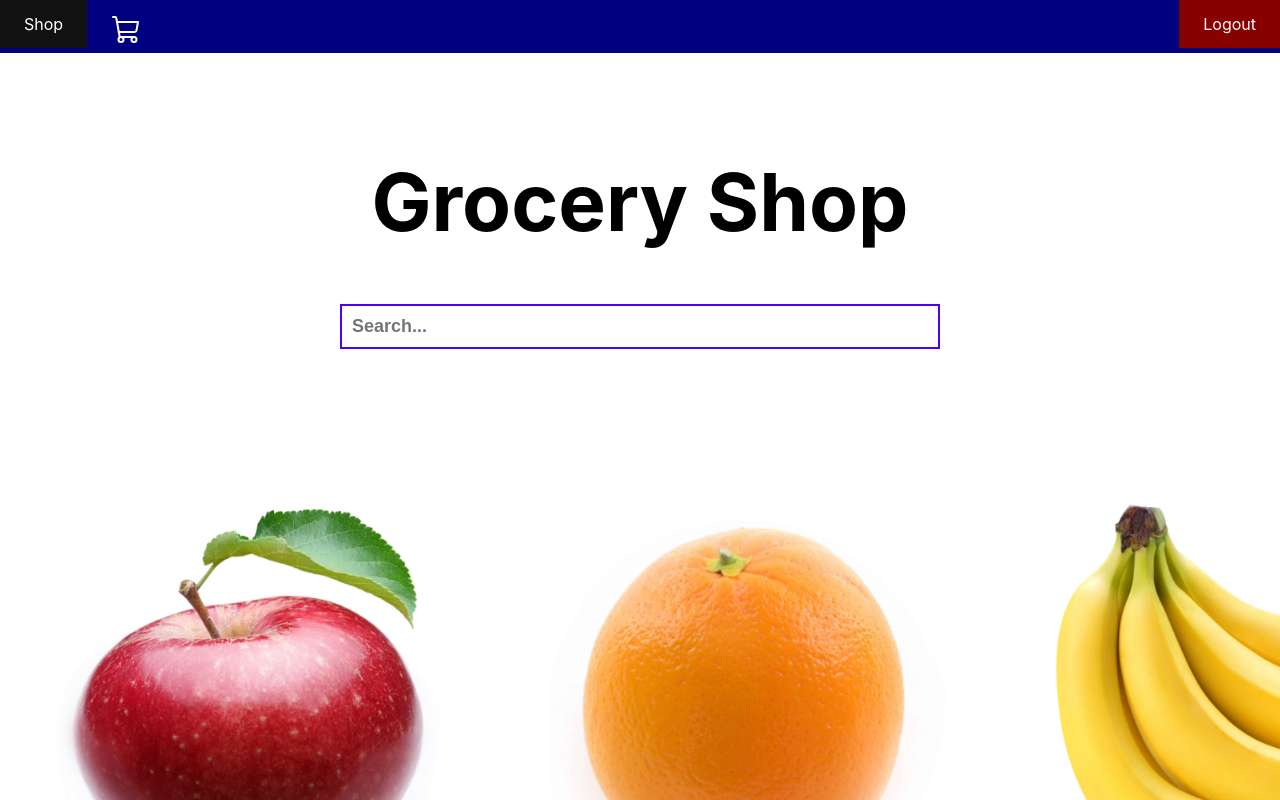
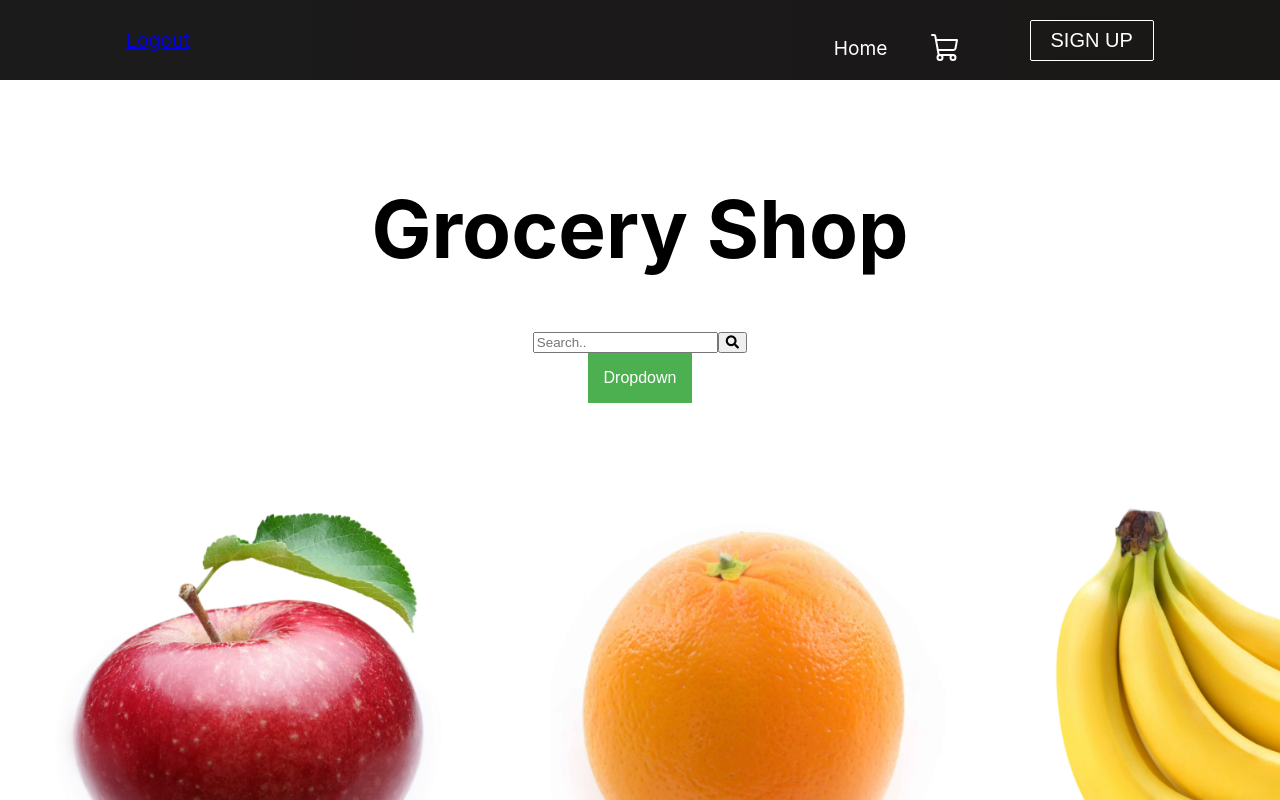
Before and after one commit to gaoaaron1/SquareJ, a React (Create React App) app in the folder frontend/: page /shop in a window 1280 px wide. Shown: the top 800 px of the page. Built offline with nearby package versions, Linux system fonts and the light colour scheme.

Commit message:
Added new navigation bar

```diff
--- a/frontend/package.json
+++ b/frontend/package.json
@@ -11,7 +11,6 @@
     "react": "^18.2.0",
     "react-dom": "^18.2.0",
     "react-router-dom": "^6.11.2",
-    "react-scripts": "5.0.1",
     "web-vitals": "^2.1.4"
   },
   "scripts": {
@@ -37,5 +36,8 @@
       "last 1 firefox version",
       "last 1 safari version"
     ]
+  },
+  "devDependencies": {
+    "react-scripts": "^5.0.1"
   }
 }
--- a/frontend/public/index.html
+++ b/frontend/public/index.html
@@ -10,6 +10,17 @@
       content="Web site created using create-react-app"
     />
     <link rel="apple-touch-icon" href="%PUBLIC_URL%/logo192.png" />
+    <link
+      rel="stylesheet"
+      href="https://use.fontawesome.com/releases/v5.13.1/css/all.css"
+      integrity="sha384-xxzQGERXS00kBmZW/6qxqJPyxW3UR0BPsL4c8ILaIWXva5kFi7TxkIIaMiKtqV1Q"
+      crossorigin="anonymous"
+    />
+    <link
+      href="https://fonts.googleapis.com/css2?family=PT+Sans:wght@700&display=swap"
+      rel="stylesheet"
+    />
+
     <!--
       manifest.json provides metadata used when your web app is installed on a
       user's mobile device or desktop. See https://developers.google.com/web/fundamentals/web-app-manifest/
--- /dev/null
+++ b/frontend/src/components/Button.css
@@ -0,0 +1,41 @@
+:root {
+    --primary: #fff;
+}
+
+.btn {
+    padding: 8px 20px;
+    border-radius: 2px;
+    outline: none;
+    border: none;
+    cursor: pointer;
+}
+
+.btn--primary {
+    background-color: var(--primary);
+    color: #242424;
+    border: 1px solid var(--primary);
+}
+
+.btn--outline {
+    background-color: transparent;
+    color: #fff;
+    padding: 8px 20px;
+    border: 1px solid var(--primary);
+    transition: all 0.3s ease-out;
+}
+
+.btn--medium {
+    padding: 8px 20px;
+    font-size: 20px;
+}
+
+.btn--large {
+    padding: 12px 26px;
+    font-size: 20px;
+}
+
+.btn--medium:hover, .btn--large:hover {
+    background: #fff;
+    color: #242424;
+    transition: all 0.3s ease-out;
+}
--- /dev/null
+++ b/frontend/src/components/Button.jsx
@@ -0,0 +1,32 @@
+import React from 'react';
+import './Button.css';
+import { Link } from 'react-router-dom';
+
+const STYLES = ['btn--primary', 'btn--outline'];
+const SIZES = ['btn--medium', 'btn--large'];
+
+export const Button = ({
+  children,
+  type,
+  onClick,
+  buttonStyle,
+  buttonSize
+}) => {
+  const checkButtonStyle = STYLES.includes(buttonStyle)
+    ? buttonStyle
+    : STYLES[0];
+
+  const checkButtonSize = SIZES.includes(buttonSize) ? buttonSize : SIZES[0];
+
+  return (
+    <Link to="/sign-up" className="btn-mobile">
+      <button
+        className={`btn ${checkButtonStyle} ${checkButtonSize}`}
+        onClick={onClick}
+        type={type}
+      >
+        {children}
+      </button>
+    </Link>
+  );
+};
--- a/frontend/src/components/navbar.css
+++ b/frontend/src/components/navbar.css
@@ -1,32 +1,158 @@
-ul {
-  width: 100%;
-  list-style-type: none;
-  margin: 0;
-  padding: 0;
-  overflow: hidden;
-  background-color: rgb(0, 0, 128);
+.navbar {
+  background: linear-gradient(90deg, rgb(28, 27, 27) 0%, rgb(26, 23, 23) 100%);
+  height: 80px;
+  display: flex;
+  justify-content: center;
+  align-items: center;
+  font-size: 1.2rem;
+  position: sticky;
+  top: 0;
+  z-index: 999;
 }
 
-li {
-  float: left;
+.navbar-container {
+  display: flex;
+  justify-content: center;
+  align-items: center;
+  height: 80px;
+  max-width: 1500px;
 }
 
-li a {
-  display: block;
-  color: white;
-  text-align: center;
-  padding: 14px 24px; /* Increase the padding values as desired */
+.navbar-logo {
+  color: #fff;
+  justify-self: start;
+  margin-left: 20px;
+  cursor: pointer;
   text-decoration: none;
+  font-size: 2rem;
+  display: flex;
+  align-items: center;
 }
 
-li a:hover:not(.active) {
-  background-color: #111;
+.fa-typo3 {
+  margin-left: 0.5rem;
+  font-size: 1.8rem;
 }
 
-.active {
-  background-color: #870101;
+.nav-menu {
+  display: grid;
+  grid-template-columns: repeat(4, auto);
+  grid-gap: 10px;
+  list-style: none;
+  text-align: center;
+  width: 60vw;
+  justify-content: end;
+  margin-right: 2rem;
 }
 
-.cartStyle {
-    height: 25px;
+.nav-item {
+  height: 80px;
 }
+
+.nav-links {
+  color: #fff;
+  display: flex;
+  align-items: center;
+  text-decoration: none;
+  padding: 0.5rem 1rem;
+  height: 100%;
+}
+
+.nav-links:hover {
+  border-bottom: 4px solid #fff;
+  transition: all 0.2s ease-out;
+}
+
+.fa-bars {
+  color: #fff;
+}
+
+.nav-links-mobile {
+  display: none;
+}
+
+.menu-icon {
+  display: none;
+}
+
+@media screen and (max-width: 960px) {
+  .NavbarItems {
+    position: relative;
+  }
+
+  .nav-menu {
+    display: flex;
+    flex-direction: column;
+    width: 100%;
+    height: 90vh;
+    position: absolute;
+    top: 80px;
+    left: -100%;
+    opacity: 1;
+    transition: all 0.5s ease;
+  }
+
+  .nav-menu.active {
+    background: #242222;
+    left: 0;
+    opacity: 1;
+    transition: all 0.5s ease;
+    z-index: 1;
+  }
+
+  .nav-links {
+    text-align: center;
+    padding: 2rem;
+    width: 100%;
+    display: table;
+  }
+
+  .nav-links:hover {
+    background-color: #fff;
+    color: #242424;
+    border-radius: 0;
+  }
+
+  .navbar-logo {
+    position: absolute;
+    top: 0;
+    left: 0;
+    transform: translate(25%, 50%);
+  }
+
+  .menu-icon {
+    display: block;
+    position: absolute;
+    top: 0;
+    right: 0;
+    transform: translate(-100%, 60%);
+    font-size: 1.8rem;
+    cursor: pointer;
+  }
+
+  .fa-times {
+    color: #fff;
+    font-size: 2rem;
+  }
+
+  .nav-links-mobile {
+    display: block;
+    text-align: center;
+    margin: 2rem auto;
+    border-radius: 4px;
+    width: 80%;
+    text-decoration: none;
+    font-size: 1.5rem;
+    background-color: transparent;
+    color: #fff;
+    padding: 14px 20px;
+    border: 1px solid #fff;
+    transition: all 0.3s ease-out;
+  }
+
+  .nav-links-mobile:hover {
+    background: #fff;
+    color: #242424;
+    transition: 250ms;
+  }
+}
--- a/frontend/src/components/navbar.jsx
+++ b/frontend/src/components/navbar.jsx
@@ -1,27 +1,67 @@
-import React from 'react';
+import React, { useState, useEffect } from 'react';
 import { Link } from 'react-router-dom';
 import { ShoppingCart } from 'phosphor-react';
 import './navbar.css';
+import { Button } from './Button';
 
 const Navbar = () => {
+  // Use state for clicking
+  const [click, setClick] = useState(false);
+  const [button, setButton] = useState(false);
+
+  const handleClick = () => setClick(!click);
+  const closeMobileMenu = () => setClick(false);
+
+  // Method for setting button based on window size
+  const showButton = () => {
+    if (window.innerWidth <= 960) {
+      setButton(false);
+    } else {
+      setButton(true);
+    }
+  };
+
+  useEffect(() => {
+    showButton();
+  }, []);
+
+  window.addEventListener('resize', showButton);
+
   return (
-    <div className="navbar">
-      <ul>
-        <li style={{ float: 'right' }}>
-          <Link to="/login" className="active">
+    <>
+      <nav className="navbar">
+        <div className="navbar-container">
+          <Link to="/login" className="active" onClick={closeMobileMenu}>
             Logout
           </Link>
+          <div className="menu-icon" onClick={handleClick}>
+          <i className={click ? 'fas fa-times' : 'fas fa-bars'} />
+                </div>
+                <ul className={click ? 'nav-menu active' : 'nav-menu'}>
+
+                  {/* Navigation Item */}
+                  <li className='nav-item'>
+                    <Link to='/shop' className='nav-links' onClick={closeMobileMenu}>
+                      Home
+                    </Link>
                   </li>
-        <li>
-          <Link to="/shop">Shop</Link>
-        </li>
-        <li>
-          <Link to="/cart" className="cartStyle">
+
+                  {/* Navigation Item */}
+                  <li className='nav-item'>
+                    <Link to='/cart' className='nav-links' onClick={closeMobileMenu}>
                     <ShoppingCart size={32} />
                     </Link>
                   </li>
+
             </ul>
+
+            {button && <Button buttonStyle='btn--outline'>SIGN UP
+
+                </Button>}
           </div>
+
+      </nav>
+    </>
   );
 };
 
--- a/frontend/src/pages/shop/shop.css
+++ b/frontend/src/pages/shop/shop.css
@@ -53,16 +53,119 @@
     cursor: pointer;
   }
 
-.searchBar {
+
+/* SEARCH BAR FEATURES*/
+
+form.searchBar {
     max-width: 600px;
     margin: 50px auto;
 }
-input[type="text"] {
-    display: block;
-    width: calc(100% - 24px); /*20px [ left & Right ] padding + 4px border [ left & Right ] */
-    font-size: 18px;
-    font-weight: 600;
-    color: #4b00ff;
+
+form.searchBar input[type="text"] {
     padding: 10px;
-    border: 2px solid #4b00ff;
+    font-size: 17px;
+    border: 1px solid grey;
+    float: left;
+    width: 80%;
+    background: #f1f1f1;
 }
+
+form.searchBar button {
+    float: left;
+    width: 20%;
+    padding: 10px;
+    background: #2196F3;
+    color: white;
+    font-size: 17px;
+    border: 1px solid grey;
+    border-left: none;
+    cursor: pointer;
+}
+
+form.searchBar button:hover {
+    background: #0b7dda;
+}
+
+
+
+form.searchBar::after {
+    content: "";
+    clear: both;
+    display: table;
+}
+
+
+form.example input[type=text] {
+  padding: 10px;
+  font-size: 17px;
+  border: 1px solid grey;
+  float: left;
+  width: 80%;
+  background: #f1f1f1;
+}
+
+form.example button {
+  float: left;
+  width: 20%;
+  padding: 10px;
+  background: #2196F3;
+  color: white;
+  font-size: 17px;
+  border: 1px solid grey;
+  border-left: none;
+  cursor: pointer;
+}
+
+form.example button:hover {
+  background: #0b7dda;
+}
+
+form.example::after {
+  content: "";
+  clear: both;
+  display: table;
+}
+
+
+/*DROP BUTTON*/
+
+.dropbtn {
+  background-color: #4CAF50;
+  color: white;
+  padding: 16px;
+  font-size: 16px;
+  border: none;
+  cursor: pointer;
+}
+
+.dropdown {
+  position: relative;
+  display: inline-block;
+}
+
+
+.dropdown-content {
+  display: none;
+  position: absolute;
+  background-color: #f9f9f9;
+  min-width: 160px;
+  box-shadow: 0px 8px 16px 0px rgba(0,0,0,0.2);
+  z-index: 1;
+}
+
+.dropdown-content a {
+  color: black;
+  padding: 12px 16px;
+  text-decoration: none;
+  display: block;
+}
+
+.dropdown-content a:hover {background-color: #f1f1f1}
+
+.dropdown:hover .dropdown-content {
+  display: block;
+}
+
+.dropdown:hover .dropbtn {
+  background-color: #3e8e41;
+}
--- a/frontend/src/pages/shop/shop.jsx
+++ b/frontend/src/pages/shop/shop.jsx
@@ -3,6 +3,9 @@
 import { Product } from "./product";
 import "./shop.css";
 import { useState } from "react";
+
+//Import icons
+import { ShoppingCart } from 'phosphor-react';
 
 export default function Shop() {
 
@@ -23,11 +26,25 @@
       </div>
 
       {/* Search Bar */}
-        <div className="searchBar">
-        <form action="">
-            <input type="text" placeholder="Search..." onChange={e => setQuery(e.target.value)} />
-        </form>
+      <div className = "searchBar">
+
+      <input type="text" placeholder="Search.." name="search" onChange={e => setQuery(e.target.value)} />
+      <button type="submit"><i class="fa fa-search"></i></button>
+      </div>
+
+
+       {/* Drop down menu */}
+       <div class="dropdown">
+        <button class="dropbtn">Dropdown</button>
+        <div class="dropdown-content">
+        <a href="#">Link 1</a>
+        <a href="#">Link 2</a>
+        <a href="#">Link 3</a>
+        <a href="#">Link 1</a>
+        <a href="#">Link 2</a>
+        <a href="#">Link 3</a>
         </div>
+      </div>
 
 
       <div className="products"> {PRODUCTS.map((product) => (
```
Also changed, not shown: 1 other file (tests, documents, lock files or other folders). Lines whose indentation alone changed are shown as unchanged.
